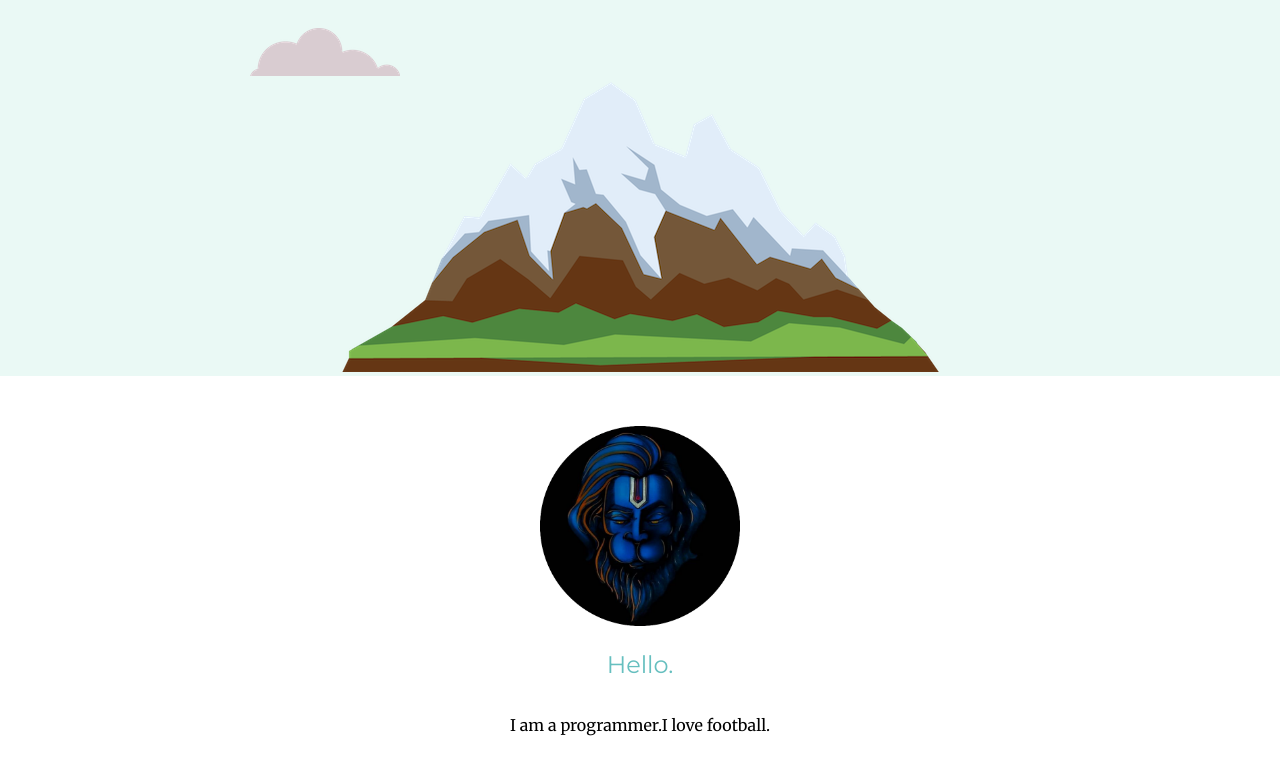
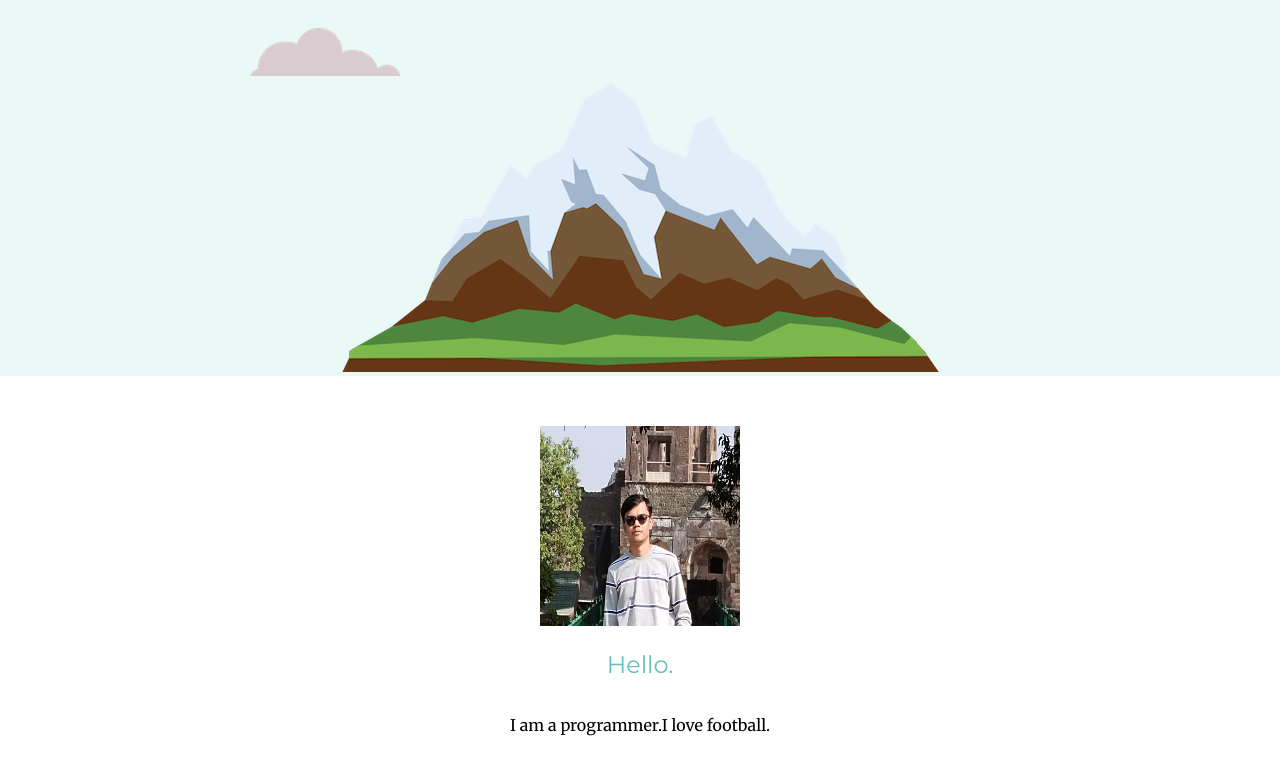
Before and after one commit to dhruvbhargav08/firstwebsite, a plain HTML site: page index.html in a window 1280 px wide. Shown: the part 285-1060 px from the top of the page. Drawn offline with Linux system fonts and the light colour scheme.

Commit message:
Update index.html

```diff
--- a/index.html
+++ b/index.html
@@ -22,7 +22,7 @@
     </div>
     <div class="middle-container">
         <div class="profile">
-          <img src="hanuman.png" alt="" width="200" height="200">
+          <img src="Profile_Photo.jpg" alt="" width="200" height="200">
           <h2>Hello.</h2>
           <p class="intro">I am a programmer.I love football.</p>
         </div>
```
